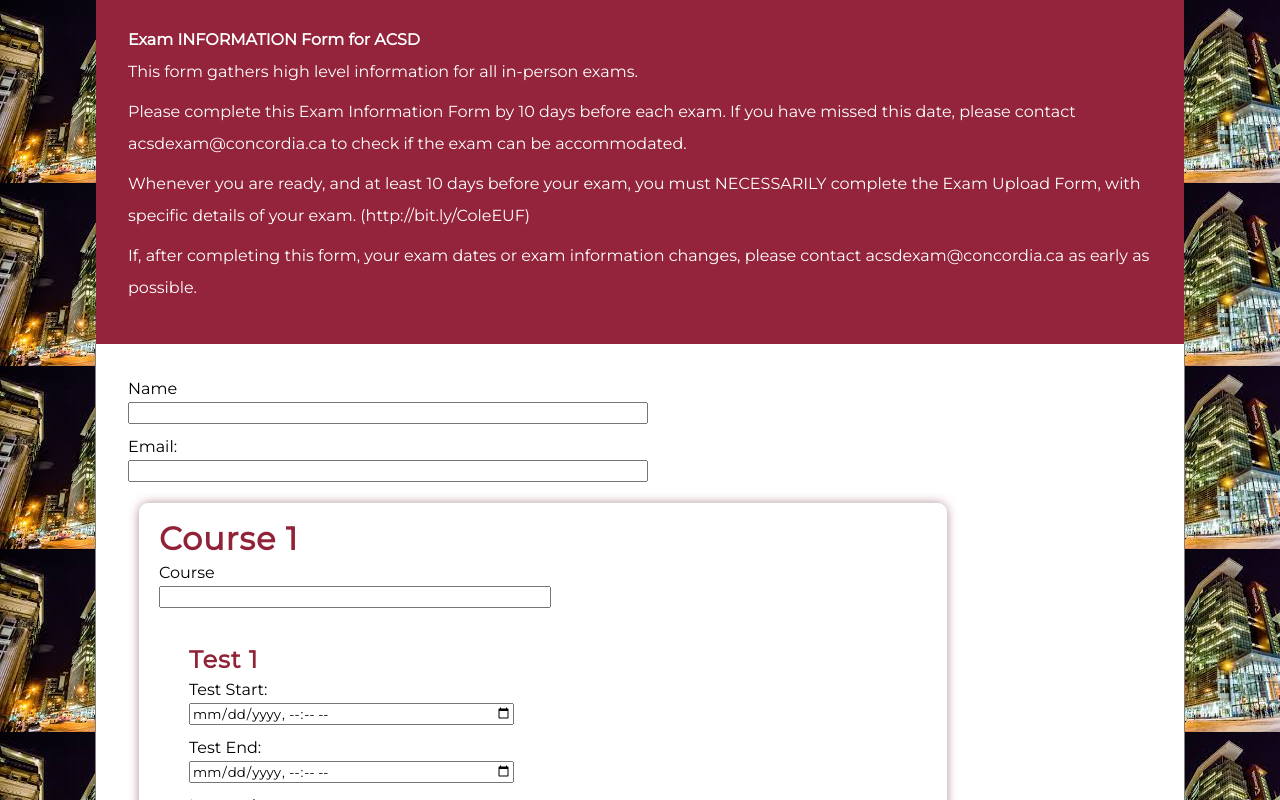
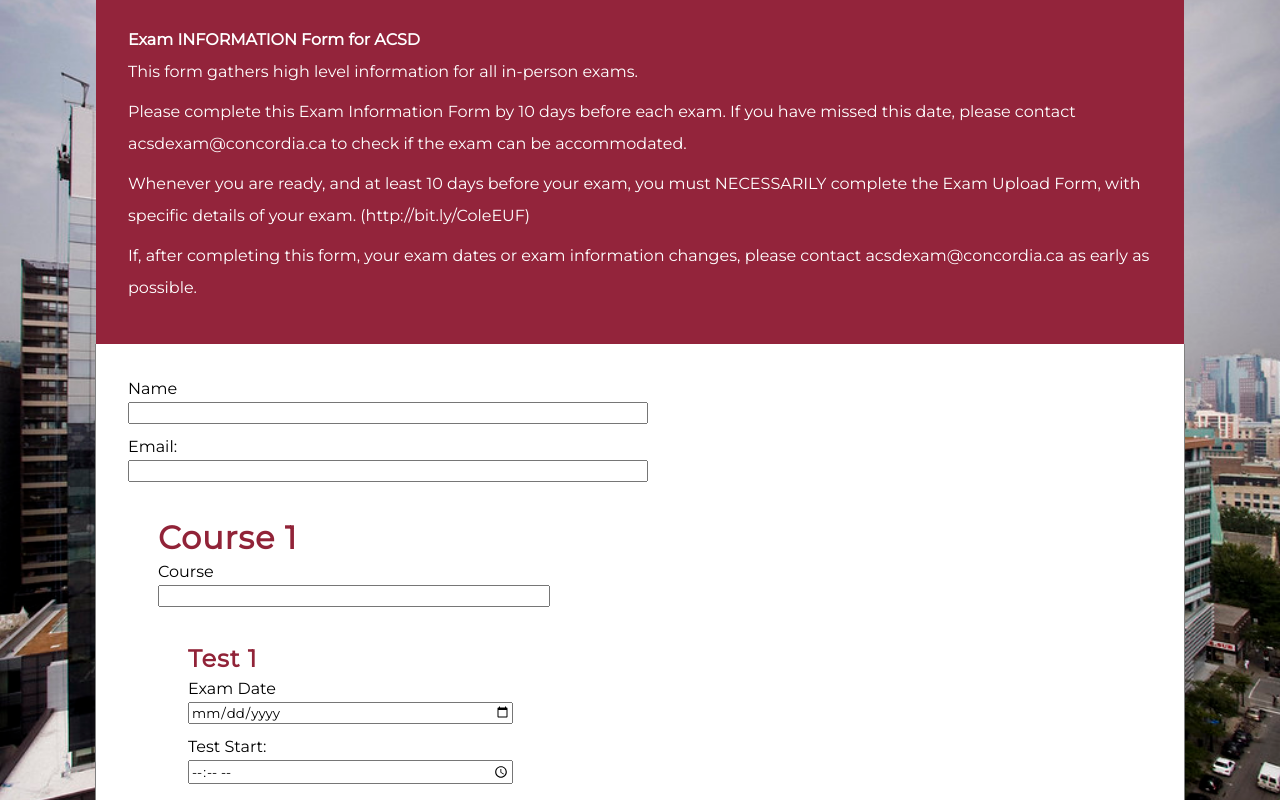
Before and after one commit to vishal-handa/Exams-Form, a React (Create React App) app in the folder exams-form/: page / in a window 1280 px wide. Built offline with nearby package versions, Linux system fonts and the light colour scheme.

Commit message:
text times update

```diff
--- a/exams-form/src/App.js
+++ b/exams-form/src/App.js
@@ -24,6 +24,9 @@ const Wrapper = styled.div`
   height: 100vh;
   background-image: url(${bg});
   object-fit: fill;
+  background-position: center;
+  background-repeat: no-repeat;
+  background-size: cover;
 `;
 
 export default App;
--- a/exams-form/src/components/ExamForm.js
+++ b/exams-form/src/components/ExamForm.js
@@ -2,8 +2,16 @@ import React, { useEffect, useState } from "react";
 import styled from "styled-components";
 
 const ExamForm = () => {
-  const tests = { startTime: "", endTime: "", instructions: "" };
-  const examDetails = { course: "", testInfo: [tests] };
+  const tests = {
+    examDate: "",
+    startTime: "",
+    endTime: "",
+    instructions: "",
+  };
+  const examDetails = {
+    course: "",
+    testInfo: [tests],
+  };
 
   const [Inputs, setInputs] = useState({
     name: "",
@@ -20,7 +28,7 @@ const ExamForm = () => {
     setInputs(newData);
   };
 
-  const handleAddTest = (ev, courseIndex, testIndex) => {
+  const handleAddTest = (ev, courseIndex) => {
     ev.preventDefault();
     let newData = { ...Inputs };
     // console.log(courseIndex, testIndex);
@@ -30,11 +38,33 @@ const ExamForm = () => {
   };
 
   const handleCourseInput = (ev, courseIndex) => {
-    console.log(ev.target.value, courseIndex);
+    // console.log(ev.target.value, courseIndex);
     let courseValues = { ...Inputs };
     courseValues.examInfo[courseIndex].course = ev.target.value;
-    console.log(courseValues);
+    // console.log(courseValues);
     setInputs(courseValues);
+  };
+
+  const handleDateUpdate = (ev, courseIndex, testIndex) => {
+    // console.log(ev.target.value, courseIndex, testIndex);
+    let dateValues = { ...Inputs };
+    dateValues.examInfo[courseIndex].testInfo[testIndex].examDate =
+      ev.target.value;
+    setInputs(dateValues);
+  };
+
+  const handleStartTimeInput = (ev, courseIndex, testIndex) => {
+    let startTimeValues = { ...Inputs };
+    startTimeValues.examInfo[courseIndex].testInfo[testIndex].startTime =
+      ev.target.value;
+    setInputs(startTimeValues);
+  };
+
+  const handleEndTimeInput = (ev, courseIndex, testIndex) => {
+    let endTimeValues = { ...Inputs };
+    endTimeValues.examInfo[courseIndex].testInfo[testIndex].endTime =
+      ev.target.value;
+    setInputs(endTimeValues);
   };
 
   return (
@@ -59,19 +89,43 @@ const ExamForm = () => {
                 return (
                   <TestContainer>
                     <H2>Test {i + 1}</H2>
+                    <Label>Exam Date</Label>
+                    <Input
+                      type="date"
+                      value={Inputs.examInfo[index].testInfo[i].examDate}
+                      min={Date.now()}
+                      max="2030-12-31"
+                      onChange={(ev) => handleDateUpdate(ev, index, i)}
+                    />
                     <Label>Test Start:</Label>
-                    <Input type="datetime-local" />
+                    <Input
+                      value={Inputs.examInfo[index].testInfo[i].startTime}
+                      type="time"
+                      min="07:00"
+                      max="24:00"
+                      onChange={(ev) => handleStartTimeInput(ev, index, i)}
+                    />
                     <Label>Test End:</Label>
-                    <Input type="datetime-local" />
+                    <Input
+                      type="time"
+                      value={Inputs.examInfo[index].testInfo[i].endTime}
+                      min="07:00"
+                      max="24:00"
+                      onChange={(ev) => handleEndTimeInput(ev, index, i)}
+                    />
                     <Label>Instructions</Label>
-                    <Input type="textarea" />
-                    <Button onClick={(ev) => handleAddTest(ev, index, i)}>
-                      + Add another test
-                    </Button>
-                    {/* <Button> - Remove this test</Button> */}
+                    <Textarea rows="4" cols="50" />
+
+                    <Button> - Remove this test</Button>
                   </TestContainer>
                 );
               })}
+              <Button
+                onClick={(ev) => handleAddTest(ev, index)}
+                style={{ marginLeft: "30px" }}
+              >
+                + Add another test
+              </Button>
               <Button onClick={handleAddCourse}> + Add another course</Button>
               {/* <Button> - Remove this course</Button> */}
             </CourseContainer>
@@ -102,8 +156,8 @@ const CourseContainer = styled.div`
   padding: 20px;
   width: 60vw;
   border-radius: 10px;
-  border: 0.5px solid #d4d4d4;
-  box-shadow: 0px 0px 12px -3px rgba(122, 29, 46, 0.75);
+  /* border: 0.5px solid #d4d4d4; */
+  /* box-shadow: 0px 0px 12px -3px rgba(122, 29, 46, 0.75); */
   margin: 10px;
 `;
 
@@ -126,6 +180,10 @@ const Input = styled.input`
   margin: 0px 10px 10px 0px;
 `;
 
+const Textarea = styled.textarea`
+  margin-bottom: 15px;
+`;
+
 const Button = styled.button`
   width: fit-content;
   padding: 15px;
@@ -133,6 +191,7 @@ const Button = styled.button`
   background-color: #7a1d2e;
   font-family: "Montserrat", sans-serif;
   font-size: 1rem;
+  margin-bottom: 20px;
 `;
 
 const H1 = styled.h1`
```
Also changed, not shown: exams-form/src/images/bg.jpg.
